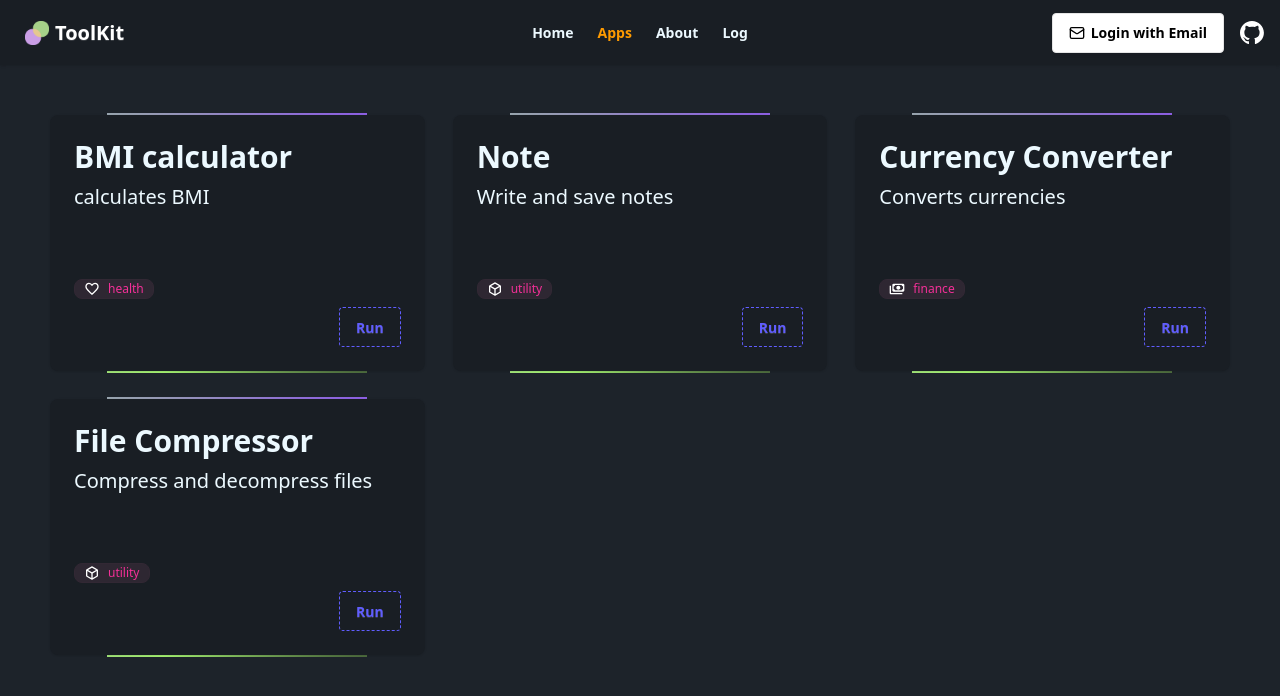
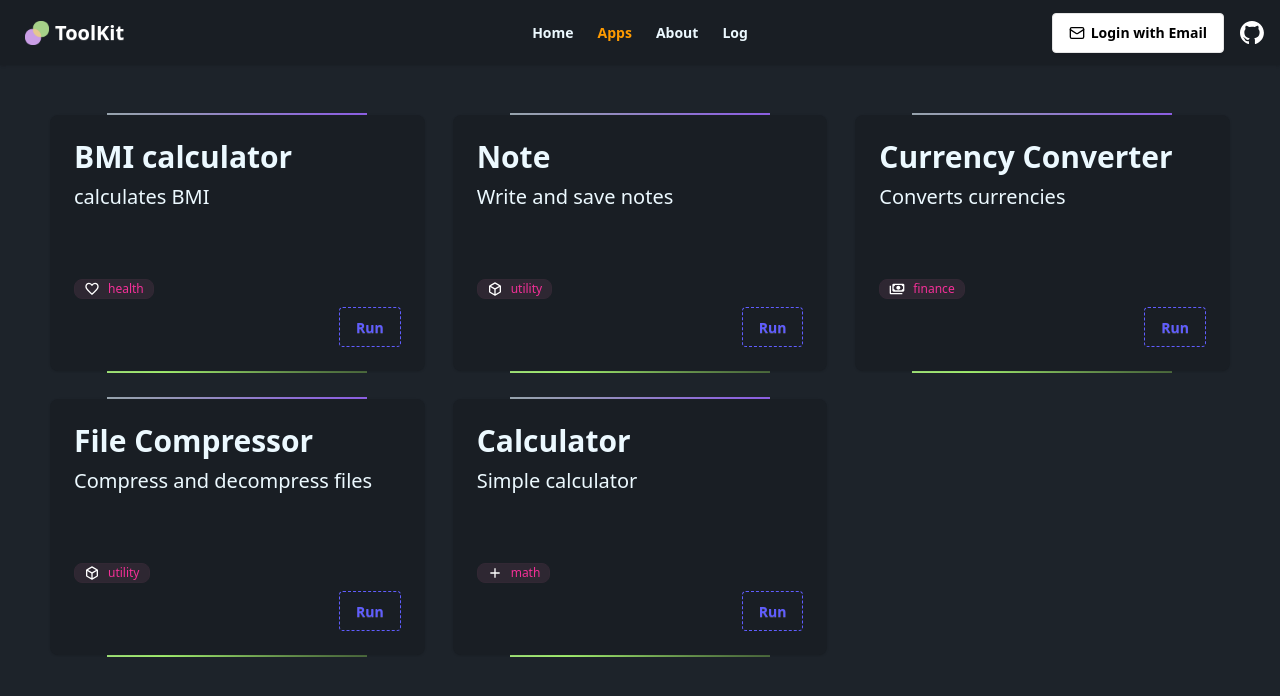
Before and after one commit to emerald-developer/microUtils, a SvelteKit app: page /apps in a window 1280 px wide. Shown: the top 696 px of the page. Built offline with nearby package versions, Linux system fonts and the light colour scheme; no server answers; what tailwindcss-motion would draw is missing.

Commit message:
card added

```diff
--- a/src/routes/apps/+page.svelte
+++ b/src/routes/apps/+page.svelte
@@ -34,5 +34,12 @@
         cardDescription="Compress and decompress files"
       />
     </a>
+    <a href="/apps/calculator">
+      <Card
+        badgeType="math"
+        cardTitle="Calculator"
+        cardDescription="Simple calculator"
+      />
+    </a>
   </div>
 </div>
```
Lines whose indentation alone changed are shown as unchanged.
